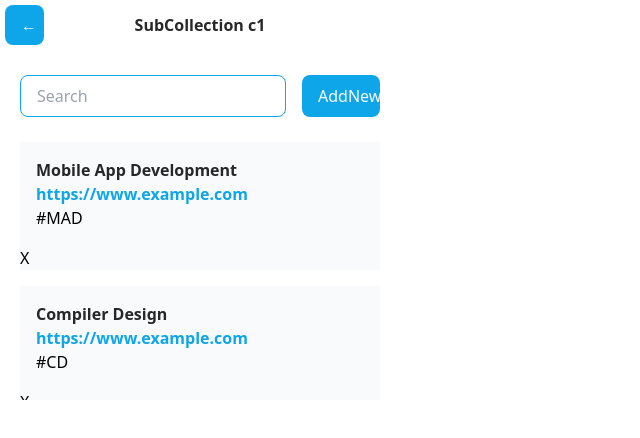
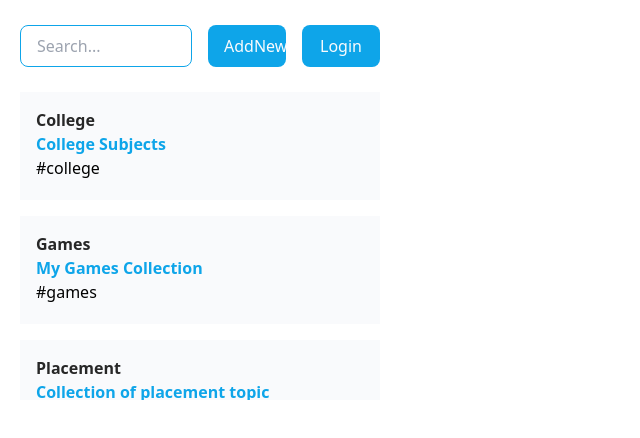
Before and after one commit to vishal-a-savaliya/one-space-browser-extensions, a React (Create React App) app: page /homescreen/c1 in a window 1280 px wide. Shown: the top 438 px of the page, without its empty margins (0-640 px from the left). Built offline with nearby package versions, Linux system fonts and the light colour scheme.

Commit message:
Almost finished

```diff
--- a/src/App.js
+++ b/src/App.js
@@ -1,19 +1,9 @@
-import React, { useState } from "react";
+import React from "react";
 import { Route, Routes, Navigate } from "react-router-dom";
 import HomeScreen from "./components/HomeScreen";
 import SubCollectionScreen from "./components/SubCollectionScreen";
 import SimplifiedArticle from "./components/SimplifiedArticle";
 function App() {
-  const [isSubCollectionToggled, setIsSubCollectionToggled] = useState(false);
-  const [isArticleToggled, setIsArticleToggled] = useState(false);
-
-  function doubleClickHandler(e) {
-    setIsSubCollectionToggled(true);
-    console.log();
-  }
-  function dblClkHandler(e) {
-    setIsArticleToggled(true);
-  }
   return (
     <main className="h-[400px]  w-[400px] bg-blueish overflow-auto ">
       <Routes>
@@ -24,11 +14,12 @@ function App() {
           path="/homescreen/:collectionid/*"
           element={<SubCollectionScreen />}
         />
-        {/* <Route path="*" element={<div>Not Found</div>} /> */}
+        <Route
+          path="/homescreen/:collectionid/:subcollectionid"
+          element={<SimplifiedArticle />}
+        />
 
-        {/* <Route path="/homescreen/:collection-id/:subcollectionid">
-          <SimplifiedArticle></SimplifiedArticle>
-        </Route> */}
+        <Route path="*" element={<div>Not Found</div>} />
       </Routes>
     </main>
   );
--- a/src/components/Collections/CollectionItem.js
+++ b/src/components/Collections/CollectionItem.js
@@ -3,7 +3,11 @@ import DeleteButton from "../UIComponents/DeleteButton";
 function CollectionItem(props) {
   return (
     <li className=" bg-secondary group  grid grid-cols-10 " key={props.key}>
-      <Link className="col-span-8" to={`${props.id}`}>
+      <Link
+        className="col-span-8"
+        to={`${props.id}`}
+        state={{ id: props.id, name: props.name, about: props.about }}
+      >
         <div className="p-4">
           <div className="font-semibold text-base text-primary">
             {props.name}
--- a/src/components/Collections/SubCollectionItem.js
+++ b/src/components/Collections/SubCollectionItem.js
@@ -1,8 +1,13 @@
 import { Link } from "react-router-dom";
+import DeleteButton from "../UIComponents/DeleteButton";
 function SubCollectionItem(props) {
   return (
-    <li className="bg-secondary " key={props.key}>
-      <Link>
+    <li className="bg-secondary group  grid grid-cols-10 " key={props.key}>
+      <Link
+        className="col-span-8"
+        to={`${props.id}`}
+        state={{ id: props.id, name: props.name, link: props.link }}
+      >
         <div className="p-4">
           <div className="font-semibold text-base text-primary">
             {props.name}
@@ -11,9 +16,11 @@ function SubCollectionItem(props) {
           <div>{props.tag}</div>
         </div>
       </Link>
-      <button onClick={() => props.onRemoveSubCollectionItem(props.id)}>
-        X
-      </button>
+      <div className="flex justify-center col-span-2">
+        <DeleteButton onClick={() => props.onRemoveSubCollectionItem(props.id)}>
+          X
+        </DeleteButton>
+      </div>
     </li>
   );
 }
--- a/src/components/HomeScreen.js
+++ b/src/components/HomeScreen.js
@@ -45,6 +45,7 @@ function HomeScreen(props) {
           onSearch={setSearchInput}
           searchText={searchInput}
           additionalCSS="col-span-2"
+          placeholder="Search... "
         ></Search>
         <Button onClick={clickHandler}>AddNew</Button>
         <Login />
--- a/src/components/SimplifiedArticle.js
+++ b/src/components/SimplifiedArticle.js
@@ -1,18 +1,23 @@
 import React from "react";
+import { useNavigate, useParams, useLocation } from "react-router-dom";
 import Button from "./UIComponents/Button";
 
 function SimplifiedArticle(props) {
+  const location = useLocation();
+  const navigate = useNavigate();
+  const params = useParams();
   function backHandler(e) {
-    props.setIsArticleToggled(false);
+    navigate(-1);
   }
   return (
     <>
       <div className="p-[5px]  rounded-[8px]  bg-pinkish grid grid-cols-10">
         <Button onClick={backHandler}>&larr;</Button>
         <h1 className="col-span-8 text-center pt-[8px]">
-          Steps to create your first Mobile application
+          {location.state.name}
         </h1>
       </div>
+
       <pre className="mt-[16px]">
         The steps include: <br /> 1)Download and install Android Studio.
         <br /> 2)Create a new project and select the type of app you want to
--- a/src/components/SubCollectionScreen.js
+++ b/src/components/SubCollectionScreen.js
@@ -4,8 +4,7 @@ import Button from "./UIComponents/Button";
 import SubCollectionList from "./Collections/SubCollectionList";
 import Wrapper from "./UIComponents/Wrapper";
 import AddNewSubCollection from "./AddNewSubCollection";
-import SimplifiedArticle from "./SimplifiedArticle";
-import { useParams, Route, useNavigate, Routes } from "react-router-dom";
+import { useParams, useNavigate, useLocation } from "react-router-dom";
 
 const DUMMY_SUBCOLLECTION = [
   {
@@ -28,6 +27,7 @@ const DUMMY_SUBCOLLECTION = [
   },
 ];
 function SubCollectionScreen(props) {
+  const location = useLocation();
   const params = useParams();
   const [isToggled, setIsToggled] = useState(false);
   const [subCollection, setSubCollection] = useState(DUMMY_SUBCOLLECTION);
@@ -55,11 +55,14 @@ function SubCollectionScreen(props) {
       <div className="p-[5px]  rounded-[8px]  font-semibold text-base text-primary grid grid-cols-10">
         <Button onClick={backHandler}>&larr;</Button>
         <span className="col-span-8 text-center pt-[8px]">
-          SubCollection {params.collectionid}
+          {location.state.name}
         </span>
       </div>
       <Wrapper>
-        <Search additionalCSS="col-span-3"></Search>
+        <Search
+          additionalCSS="col-span-3"
+          placeholder="Search From collection"
+        ></Search>
         <Button onClick={clickHandler}>AddNew</Button>
       </Wrapper>
       {isToggled && (
@@ -73,19 +76,22 @@ function SubCollectionScreen(props) {
         subCollection={subCollection}
         onRemoveSubCollectionItem={removeSubCollectionHandler}
       />
-      <Routes>
-        <Route
-          path={`/homescreen/${params.collectionid}/:subcollectionid`}
-          element={<SimplifiedArticle />}
-        />
-      </Routes>
     </>
   );
 }
 export default SubCollectionScreen;
-{
-  /* <SubCollection
-        subCollection={subCollection}
-        onDoubleClick={props.onDoubleClickOnSubCollection}
-      ></SubCollection> */
-}
+// {
+//   /* <SubCollection
+//   subCollection={subCollection}
+//   onDoubleClick={props.onDoubleClickOnSubCollection}
+//   ></SubCollection> */
+// }
+
+// {
+//   /* <Routes>
+//   <Route
+//     path={`/homescreen/${params.collectionid}/:subcollectionid`}
+//     element={<SimplifiedArticle />}
+//   />
+// </Routes> */
+// }
--- a/src/components/UIComponents/Search.js
+++ b/src/components/UIComponents/Search.js
@@ -7,7 +7,7 @@ function Search(props) {
     <>
       <input
         type="search"
-        placeholder="Search"
+        placeholder={props.placeholder}
         className={`py-[8px] px-[16px] rounded-[8px] border border-sky-500   focus:outline-none   ${css}`}
         value={props.searchText}
         onChange={(e) => props.onSearch(e.target.value)}
--- a/src/index.js
+++ b/src/index.js
@@ -6,9 +6,9 @@ import reportWebVitals from "./reportWebVitals";
 import { MemoryRouter, BrowserRouter } from "react-router-dom";
 const root = ReactDOM.createRoot(document.getElementById("root"));
 root.render(
-  <BrowserRouter>
+  <MemoryRouter>
     <App />
-  </BrowserRouter>
+  </MemoryRouter>
 );
 
 // If you want to start measuring performance in your app, pass a function
```
